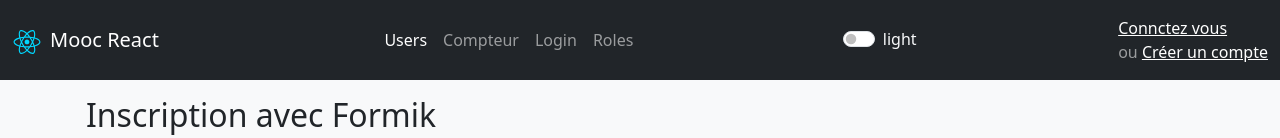
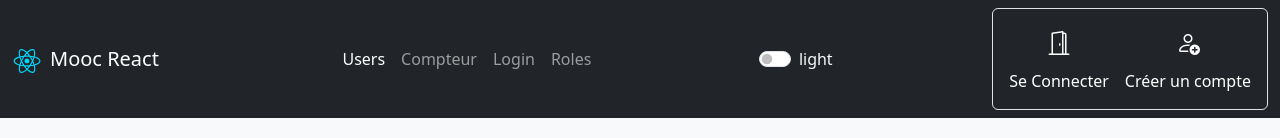
Before and after one commit to HenriBresteau/react-p1, a React (Vite) app: page /register in a window 1280 px wide. Shown: the top 138 px of the page. Built offline with nearby package versions, Linux system fonts and the light colour scheme; no server answers.

Commit message:
Chap 15 : Store Context setUser

```diff
--- a/src/App.jsx
+++ b/src/App.jsx
@@ -2,7 +2,7 @@ import "./App.css";
 import Header from "./components/Header";
 import Counter from "./pages/Counter";
 import UserList from "./pages/UserList";
-import { useContext, useState } from "react";
+import { useContext } from "react";
 import SimLogin from "./pages/SimLogin";
 import { Route, Routes } from "react-router-dom";
 import Roles from "./pages/Roles";
@@ -14,7 +14,6 @@ import classNames from "classnames";
 import { Context } from "./context";
 
 function App() {
-    const [user, setUser] = useState("");
     const { context } = useContext(Context);
     return (
         <div
@@ -22,19 +21,19 @@ function App() {
                 "text-light": context.theme === "dark",
             })}
         >
-            <Header user={user} />
+            <Header />
             <div className="container p-3">
                 <Routes>
                     <Route path="/" element={<UserList />} />
                     <Route
                         path="/login"
-                        element={<SimLogin setUser={setUser} />}
+                        element={<SimLogin />}
                     />
                     <Route path="/counter" element={<Counter />} />
                     <Route path="/roles" element={<Roles />} />
                     <Route
                         path="/register"
-                        element={<Register setUser={setUser} />}
+                        element={<Register />}
                     />
                     <Route path="/posts/:id" element={<Post />} />
                     <Route path="/users/:id" element={<User />} />
--- a/src/components/Header.jsx
+++ b/src/components/Header.jsx
@@ -1,20 +1,33 @@
 import { Link } from "react-router-dom";
 import logo from "../assets/react.svg";
-import ProtoTypes from "prop-types";
 import { useCallback, useContext } from "react";
 import { Context } from "../context";
 import classNames from "classnames";
 
-function Header(props) {
+function Header() {
     const { context, dispatch } = useContext(Context);
 
-    const login = props.user ? (
-        <span>Bienvenue {props.user} </span>
+    const login = context.user.name ? (
+        <span>Bienvenue {context.user.name} </span>
     ) : (
-        <>
-            <Link to="/login">Connctez vous</Link> <br /> ou&nbsp;
-            <Link to="/register">Créer un compte</Link>
-        </>
+        <ul className=" navbar-nav d-flex  justify-content-center align-items-center">
+            <li className="nav-item">
+                <Link
+                    to="/login"
+                    className="nav-link d-flex flex-column align-items-center gap-2"
+                >
+                    <i className="bi bi-door-open fs-4"></i> Se Connecter
+                </Link>
+            </li>
+            <li className="nav-item">
+                <Link
+                    to="/register"
+                    className="nav-link d-flex flex-column align-items-center gap-2"
+                >
+                    <i className="bi bi-person-add fs-4"></i> Créer un compte
+                </Link>
+            </li>
+        </ul>
     );
     const switchTheme = useCallback(() => {
         dispatch({ type: "switchTheme" });
@@ -67,7 +80,7 @@ function Header(props) {
                         </li>
                     </ul>
 
-                    <div className="form-check form-switch">
+                    <div className="form-check form-switch mb-0">
                         <input
                             className="form-check-input"
                             type="checkbox"
@@ -82,14 +95,13 @@ function Header(props) {
                             {context.theme}
                         </label>
                     </div>
-                    <div className="navbar-text">{login}</div>
+                    <div className="navbar-text border rounded px-2">
+                        {login}
+                    </div>
                 </div>
             </nav>
         </>
     );
 }
 
-Header.propTypes = {
-    user: ProtoTypes.string,
-};
 export default Header;
--- a/src/components/UserProfile.jsx
+++ b/src/components/UserProfile.jsx
@@ -4,7 +4,7 @@ import { useCallback, useContext } from "react";
 import axios from "axios";
 import classNames from "classnames";
 import { Context } from "../context";
-
+import logo from "/default.png";
 function UserProfile(props) {
     const handleDelete = useCallback(
         (event) => {
@@ -27,13 +27,13 @@ function UserProfile(props) {
                     : "bg-light text-dark"
             )}
         >
-            <div className="row">
-                <div className="col-md-4">
-                    {/* <img
+            <div className="row mx-0">
+                <div className="col-md-4 align-self-center">
+                    <img
                         src={logo}
                         className="img-fluid rounded-circle mx-auto d-block"
                         alt="ui"
-                    /> */}
+                    />
                 </div>
                 <div className="col-md-8">
                     <div className="card-body">
--- a/src/context.jsx
+++ b/src/context.jsx
@@ -2,6 +2,7 @@ import { createContext, useReducer } from "react";
 
 const initialState = {
     theme: "light",
+    user: {},
 };
 const reducer = (state, action) => {
     switch (action.type) {
@@ -10,7 +11,11 @@ const reducer = (state, action) => {
                 ...state,
                 theme: state.theme === "light" ? "dark" : "light",
             };
-
+        case "setUser":
+            return {
+                ...state,
+                user: action.payload,
+            };
         default:
             throw Error("Unknow action in context reducer");
     }
--- a/src/pages/RegisterFormix.jsx
+++ b/src/pages/RegisterFormix.jsx
@@ -1,11 +1,12 @@
 import axios from "axios";
-import { useState, useEffect } from "react";
+import { useState, useEffect, useContext } from "react";
 import { useNavigate } from "react-router-dom";
-import propTypes from "prop-types";
 import { Form, Field, ErrorMessage, Formik } from "formik";
 import * as Yup from "yup";
+import { Context } from "../context";
 
-function Register(props) {
+function Register() {
+    const { dispatch } = useContext(Context);
     const [countries, setCountries] = useState([]);
     useEffect(() => {
         axios
@@ -40,7 +41,7 @@ function Register(props) {
                         );
                         setSubmitting(false);
                         navigate("/");
-                        props.setUser(name);
+                        dispatch({ type: "setUser", payload: values });
                     } catch (error) {
                         console.error(error);
                         setSubmitting(false);
@@ -137,10 +138,10 @@ function Register(props) {
                                 <Field
                                     component="select"
                                     className="form-select"
-                                    aria-label="Default select example"
                                     id="country"
+                                    name="country"
                                 >
-                                    <option></option>
+                                    <option value=""></option>
                                     {countries.map((country, index) => (
                                         <option
                                             key={index}
@@ -172,8 +173,5 @@ function Register(props) {
         </div>
     );
 }
-Register.propTypes = {
-    setUser: propTypes.func.isRequired,
-};
 
 export default Register;
--- a/src/pages/SimLogin.jsx
+++ b/src/pages/SimLogin.jsx
@@ -1,9 +1,9 @@
 import axios from "axios";
 import { ErrorMessage, Field, Form, Formik } from "formik";
-import propTypes from "prop-types";
-import { useState } from "react";
+import { useContext, useState } from "react";
 import { useNavigate } from "react-router-dom";
 import * as Yup from "yup";
+import { Context } from "../context";
 
 const fakeAxios = {
     post: (url, data) => {
@@ -11,7 +11,7 @@ const fakeAxios = {
             if (data.login === "moi" && data.password === "123456") {
                 return Promise.resolve({
                     status: 200,
-                    data: { token: "xxx.yyy.zzz" },
+                    data: { token: "xxx.yyy.zzz", user: { name: data.login } },
                 });
             } else {
                 return Promise.reject({
@@ -23,8 +23,9 @@ const fakeAxios = {
         }
     },
 };
-function SimLogin({ setUser }) {
+function SimLogin() {
     const navigate = useNavigate();
+    const { dispatch } = useContext(Context);
     const [authError, setAuthError] = useState("");
     return (
         <div>
@@ -50,8 +51,10 @@ function SimLogin({ setUser }) {
                         axios.defaults.headers.common[
                             "Authorization"
                         ] = `Bearer: ${response.data.token}`;
-                        setUser(login);
-                        // setSubmitting(false);
+                        dispatch({
+                            type: "setUser",
+                            payload: response.data.user,
+                        });
                         navigate("/");
                     } catch (error) {
                         if (error.status === 401) {
@@ -122,7 +125,4 @@ function SimLogin({ setUser }) {
         </div>
     );
 }
-SimLogin.propTypes = {
-    setUser: propTypes.func.isRequired,
-};
 export default SimLogin;
```
